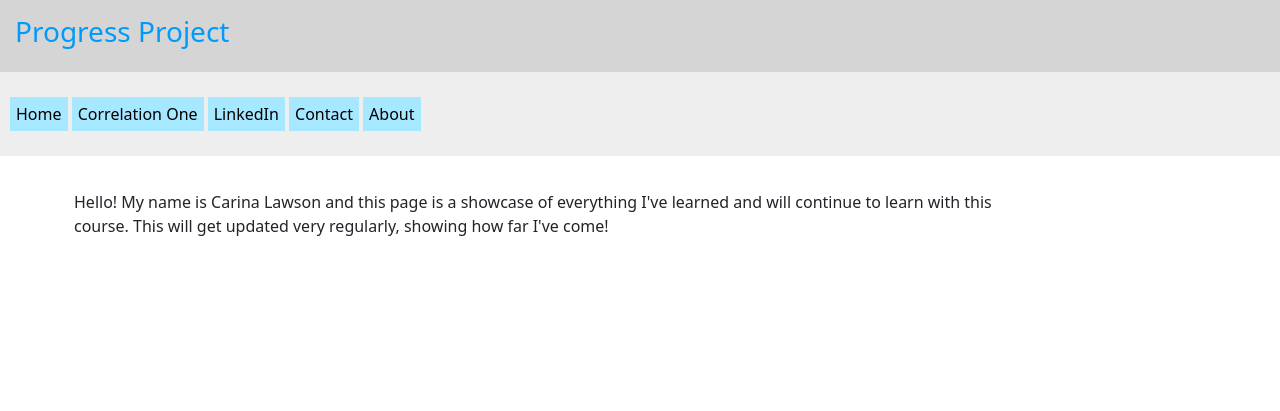
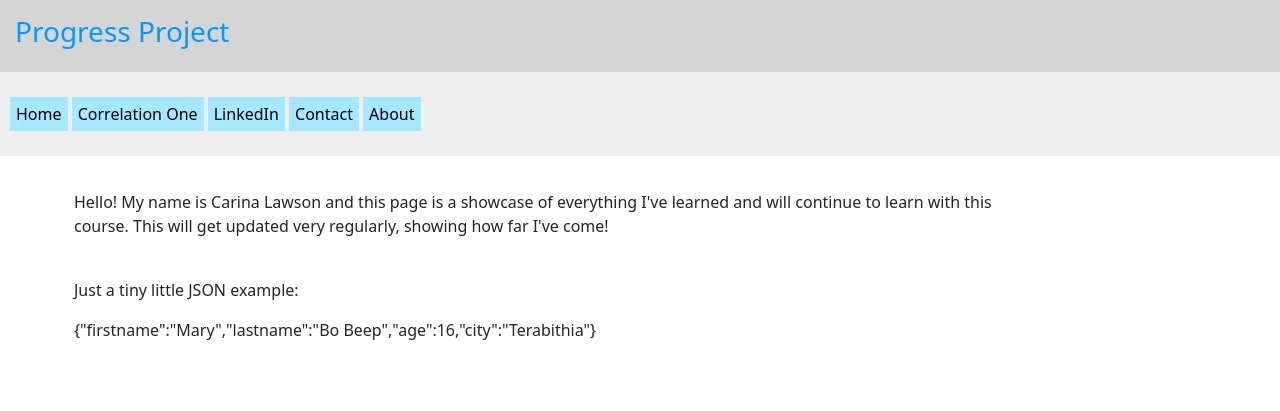
Before and after one commit to cari355/project, a plain HTML site: page index.html in a window 1280 px wide. Shown: the top 411 px of the page. Drawn offline with nearby package versions, Linux system fonts and the light colour scheme.

Commit message:
added a JSON collection form, updated main.js and index.html

```diff
--- a/index.html
+++ b/index.html
@@ -26,7 +26,9 @@
     <br>
 
     <div id="content">
-        <p>Hello! My name is Carina Lawson and this page is a showcase of everything I've learned and will continue to learn with this course. This will get updated very regularly, showing how far I've come!</p>
+        <p>Hello! My name is Carina Lawson and this page is a showcase of everything I've learned and will continue to learn with this course. This will get updated very regularly, showing how far I've come!</p><br>
+        <p style="bold">Just a tiny little JSON example:</p>
+        <p id="demo"></p>
     </div>
   </div>
 
--- a/javascript/main.js
+++ b/javascript/main.js
@@ -1,3 +1,7 @@
+var obj = { "firstname":"Mary", "lastname":"Bo Beep", "age":16, "city":"Terabithia"};
+var myJSON = JSON.stringify(obj);
+document.getElementById("demo").innerHTML = myJSON;
+
 const card = document.querySelectorAll('.card');
 const previousCard = document.getElementById("prev");
 const nextCard = document.getElementById("next");
```
